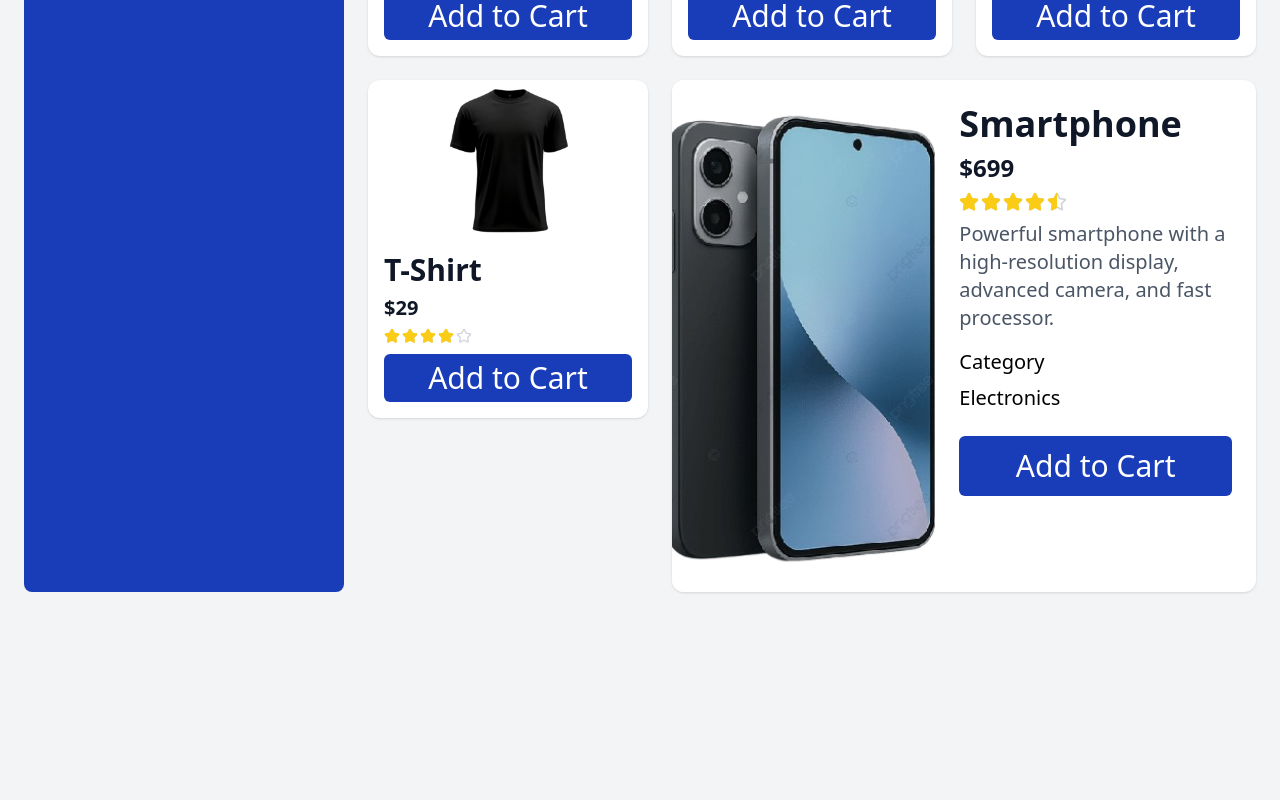
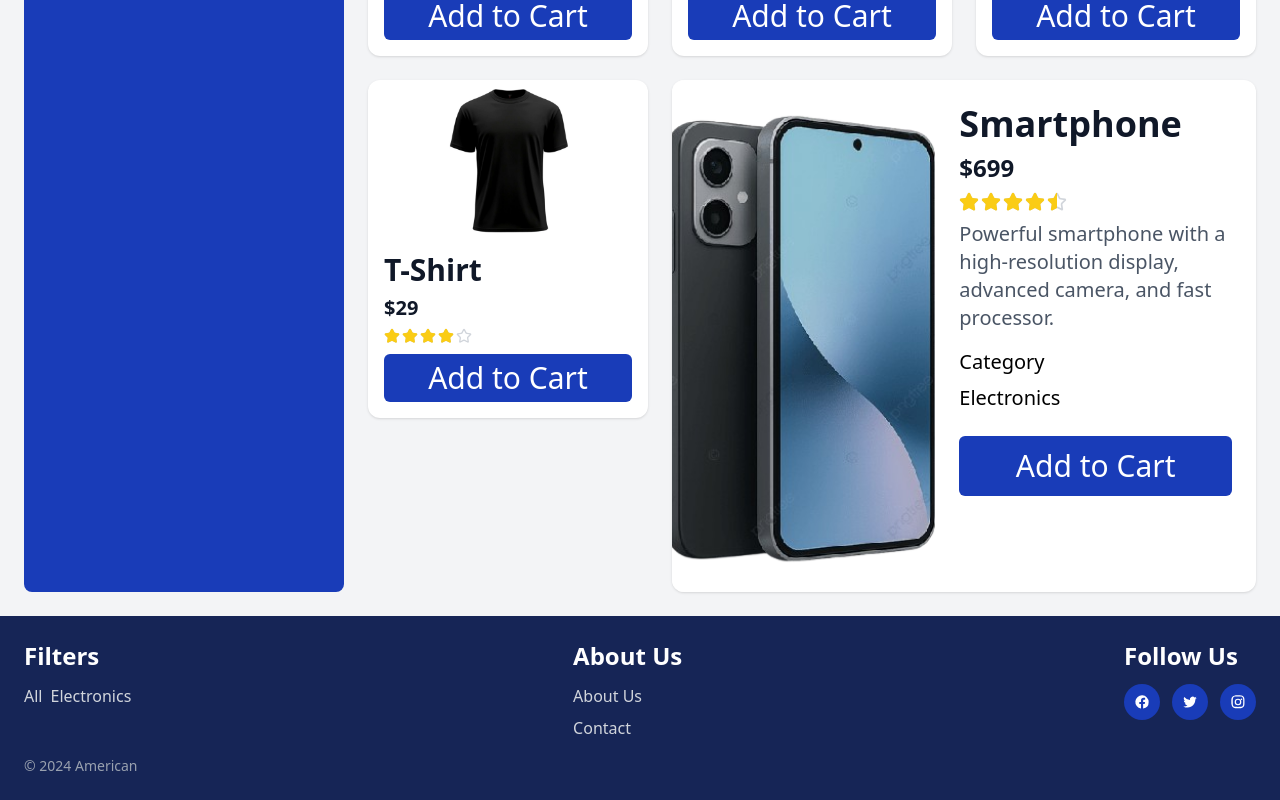
Before and after one commit to ashishxdev/whatbytes-assessment, a Next.js app: page / in a window 1280 px wide. Shown: the part 856-1656 px from the top of the page. Before the commit the page ends 1472 px from the top, so only its background shows below. Built offline with nearby package versions, Linux system fonts and the light colour scheme.

Commit message:
footer component build

```diff
--- /dev/null
+++ b/app/components/Footer.jsx
@@ -0,0 +1,61 @@
+import { Facebook, Twitter, Instagram } from "lucide-react";
+
+export default function Footer() {
+    return (
+        <footer className="bg-blue-950 px-6 py-6 text-white">
+            <div className="mx-auto flex max-w-7xl flex-col gap-10 sm:flex-row sm:justify-between">
+                <div className="flex flex-col gap-3">
+                    <h3 className="text-2xl font-semibold">Filters</h3>
+                    <ul className="flex gap-2 text-gray-300">
+                        <li className="cursor-pointer hover:text-white">All</li>
+                        <li className="cursor-pointer hover:text-white">Electronics</li>
+                    </ul>
+                </div>
+
+                <div className="flex flex-col gap-3">
+                    <h3 className="text-2xl font-semibold">About Us</h3>
+                    <ul className="flex flex-col gap-2 text-gray-300">
+                        <li className="cursor-pointer hover:text-white">About Us</li>
+                        <li className="cursor-pointer hover:text-white">Contact</li>
+                    </ul>
+                </div>
+
+                <div className="flex flex-col gap-3">
+                    <h3 className="text-2xl font-semibold">Follow Us</h3>
+
+                    <div className="flex gap-3">
+                        <a
+                            href="#"
+                            className="flex h-9 w-9 items-center justify-center rounded-full bg-blue-800 transition-colors hover:bg-blue-700"
+                        >
+                            <svg viewBox="0 0 24 24" fill="currentColor" className="h-4 w-4">
+                                <path d="M22 12a10 10 0 1 0-11.5 9.9v-7H7.9V12h2.6V9.8c0-2.6 1.5-4 3.9-4 1.1 0 2.3.2 2.3.2v2.5h-1.3c-1.3 0-1.7.8-1.7 1.6V12h2.9l-.5 2.9h-2.4v7A10 10 0 0 0 22 12z" />
+                            </svg>
+                        </a>
+
+                        <a
+                            href="#"
+                            className="flex h-9 w-9 items-center justify-center rounded-full bg-blue-800 transition-colors hover:bg-blue-700"
+                        >
+                            <svg viewBox="0 0 24 24" fill="currentColor" className="h-4 w-4">
+                                <path d="M22 5.9c-.7.3-1.5.6-2.3.7.8-.5 1.5-1.3 1.8-2.3-.8.5-1.7.8-2.6 1a4.1 4.1 0 0 0-7 3.7A11.7 11.7 0 0 1 3.4 4.6a4.1 4.1 0 0 0 1.3 5.5c-.7 0-1.3-.2-1.9-.5v.1c0 2 1.4 3.6 3.3 4a4.1 4.1 0 0 1-1.9.1c.5 1.7 2.1 2.9 4 2.9A8.2 8.2 0 0 1 2 18.6a11.6 11.6 0 0 0 6.3 1.8c7.5 0 11.7-6.3 11.7-11.7v-.5c.8-.6 1.5-1.3 2-2.1z" />
+                            </svg>
+                        </a>
+
+                        <a
+                            href="#"
+                            className="flex h-9 w-9 items-center justify-center rounded-full bg-blue-800 transition-colors hover:bg-blue-700"
+                        >
+                            <svg viewBox="0 0 24 24" fill="currentColor" className="h-4 w-4">
+                                <path d="M12 2c2.7 0 3.1 0 4.1.1 1 .1 1.7.2 2.3.5.6.2 1.1.6 1.6 1.1.5.5.8 1 1.1 1.6.2.6.4 1.3.5 2.3.1 1 .1 1.4.1 4.1s0 3.1-.1 4.1c-.1 1-.2 1.7-.5 2.3a4.6 4.6 0 0 1-2.7 2.7c-.6.2-1.3.4-2.3.5-1 .1-1.4.1-4.1.1s-3.1 0-4.1-.1c-1-.1-1.7-.2-2.3-.5a4.6 4.6 0 0 1-2.7-2.7c-.2-.6-.4-1.3-.5-2.3C2 15.1 2 14.7 2 12s0-3.1.1-4.1c.1-1 .2-1.7.5-2.3a4.6 4.6 0 0 1 2.7-2.7c.6-.2 1.3-.4 2.3-.5C8.9 2 9.3 2 12 2zm0 1.8c-2.6 0-3 0-4 .1-.9.1-1.4.2-1.7.4-.4.1-.7.4-1 .6-.3.3-.5.6-.6 1-.2.3-.3.8-.4 1.7-.1 1-.1 1.4-.1 4s0 3 .1 4c.1.9.2 1.4.4 1.7.1.4.4.7.6 1 .3.3.6.5 1 .6.3.2.8.3 1.7.4 1 .1 1.4.1 4 .1s3 0 4-.1c.9-.1 1.4-.2 1.7-.4.4-.1.7-.4 1-.6.3-.3.5-.6.6-1 .2-.3.3-.8.4-1.7.1-1 .1-1.4.1-4s0-3-.1-4c-.1-.9-.2-1.4-.4-1.7a2.8 2.8 0 0 0-.6-1 2.8 2.8 0 0 0-1-.6c-.3-.2-.8-.3-1.7-.4-1-.1-1.4-.1-4-.1zM12 7a5 5 0 1 1 0 10 5 5 0 0 1 0-10zm0 1.8a3.2 3.2 0 1 0 0 6.4 3.2 3.2 0 0 0 0-6.4zm5.3-2a1.2 1.2 0 1 1 0 2.4 1.2 1.2 0 0 1 0-2.4z" />
+                            </svg>
+                        </a>
+                    </div>
+                </div>
+            </div >
+            < div className="mx-auto max-w-7xl border-blue-900 pt-4 text-sm text-gray-400" >
+                © 2024 American
+            </div >
+        </footer >
+    );
+}
--- a/app/components/ProductGrid.jsx
+++ b/app/components/ProductGrid.jsx
@@ -4,7 +4,7 @@ import { products } from "../data/products";
 
 export default function ProductGrid() {
     return (
-        <div className="grid grid-cols-1 sm:grid-cols-2 lg:grid-cols-3 auto-rows-auto gap-6 lg:[grid-auto-flow:dense]">
+        <div className="grid grid-cols-1 sm:grid-cols-2 lg:grid-cols-3 auto-rows-auto gap-6 lg:grid-flow">
             {products.map((product) => (
                 <div
                     key={product.id}
--- a/app/page.js
+++ b/app/page.js
@@ -2,10 +2,12 @@ import React from 'react'
 import Header from './components/Header'
 import Sidebar from './components/SideBar'
 import ProductGrid from './components/ProductGrid';
+import Footer from './components/Footer';
 
 export default function page() {
   return (
     <>
+      <div className="flex min-h-screen flex-col bg-gray-100">
         <Header />
         <div className="flex gap-6 p-6">
           <Sidebar />
@@ -14,6 +16,8 @@ export default function page() {
             <ProductGrid />
           </main>
         </div>
+        <Footer />
+      </div>
     </>
   )
 }
```
Lines whose indentation alone changed are shown as unchanged.
